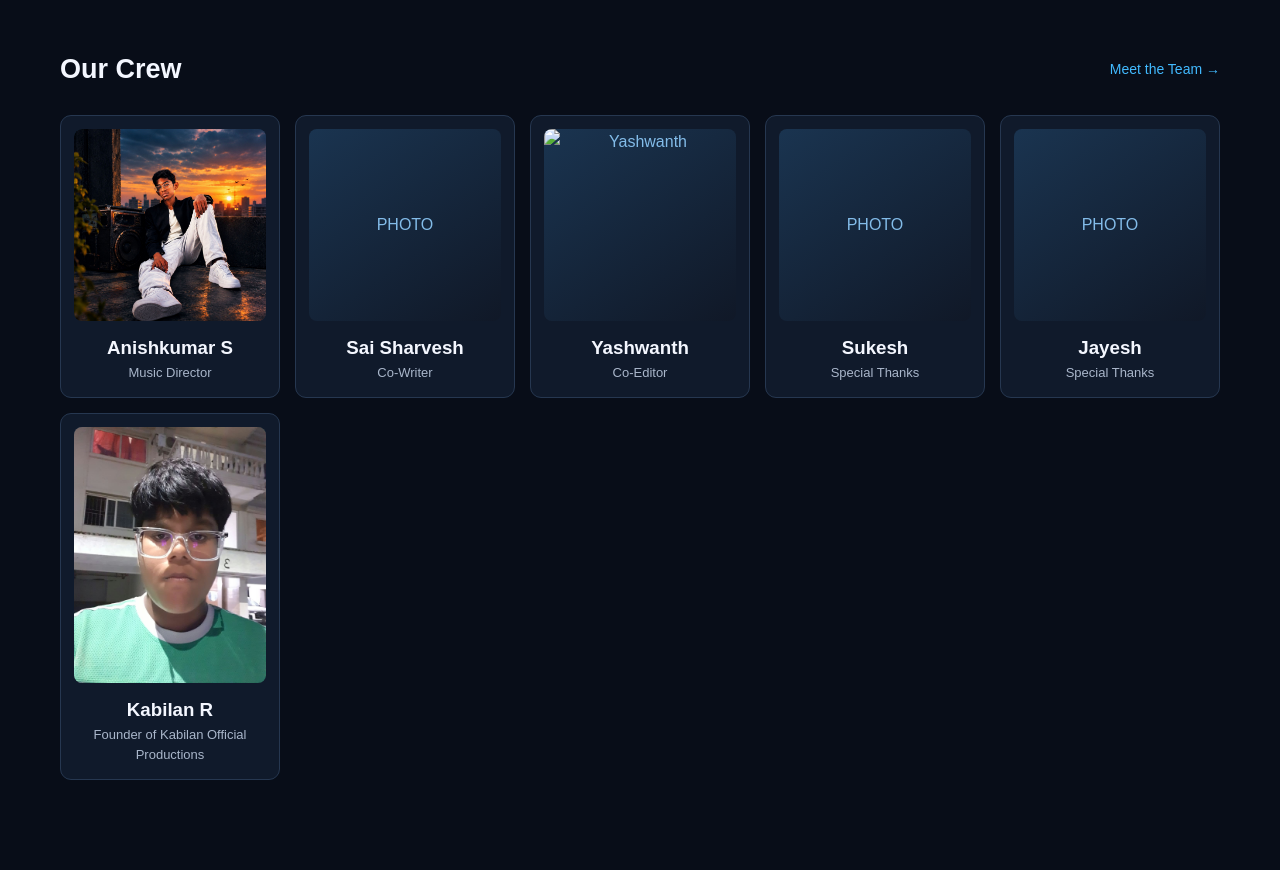
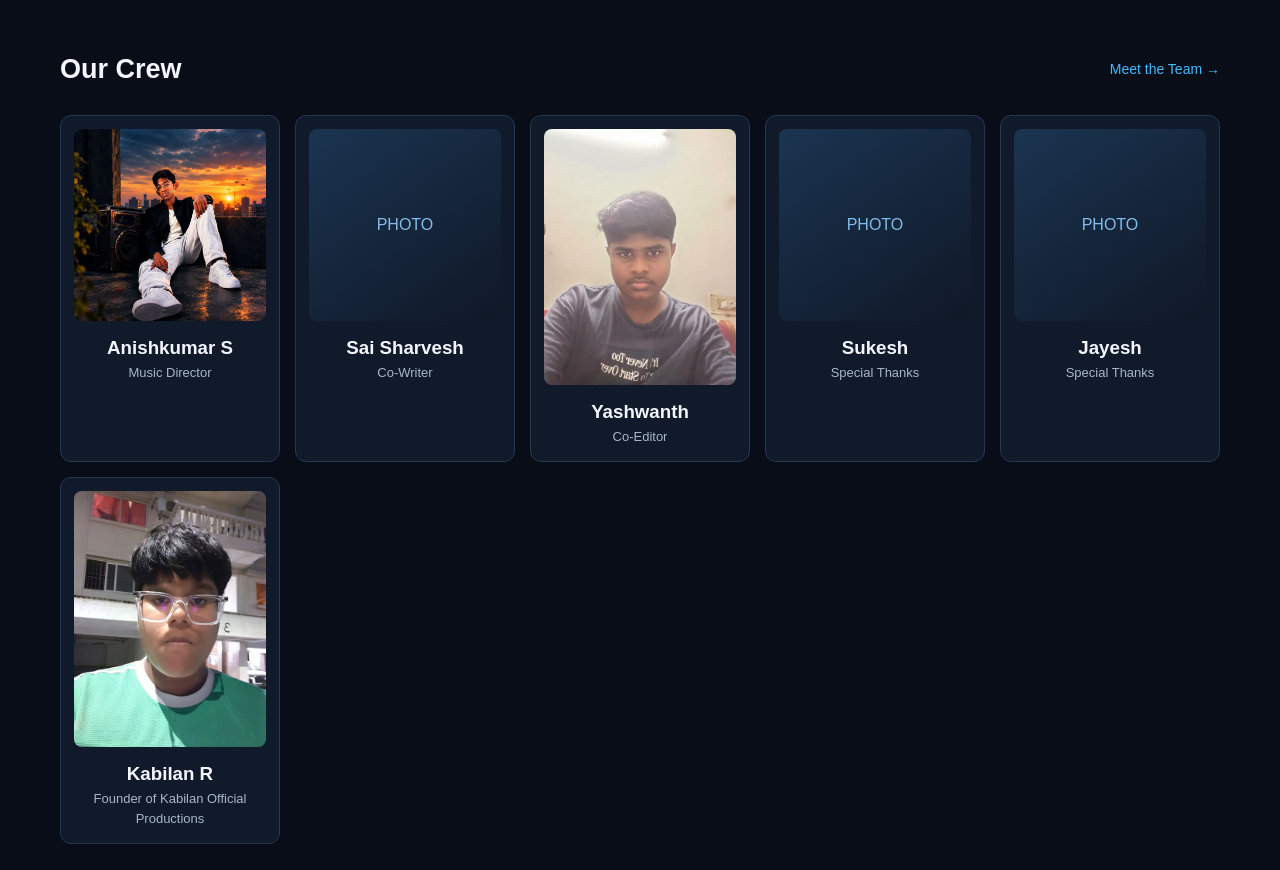
Before and after one commit to asritkumar/asritkumar.github.io, a plain HTML site: page index.html in a window 1280 px wide. Shown: the part 1660-2530 px from the top of the page. Drawn offline with Linux system fonts and the light colour scheme.

Commit message:
Update index.html

```diff
--- a/index.html
+++ b/index.html
@@ -572,7 +572,7 @@
 
         <a href="pages/crew/yashwanth.html" class="crew-card">
           <div class="crew-photo">
-            <img src="Yashwanth.jpeg" alt="Yashwanth" style="width: 100%; height: 100%; object-fit: cover; border-radius: 8px;">
+            <img src="Yashwanth.jfif" alt="Yashwanth" style="width: 100%; height: 100%; object-fit: cover; border-radius: 8px;">
           </div>
           <h3>Yashwanth</h3>
           <p>Co-Editor</p>
```
